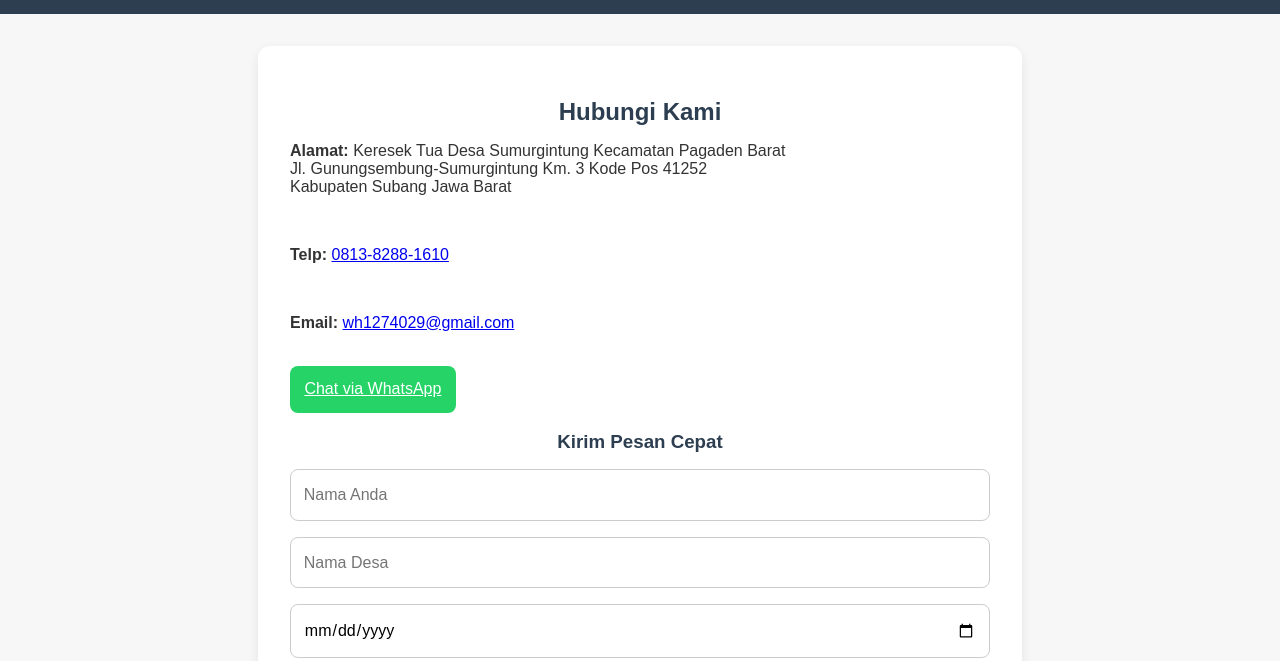
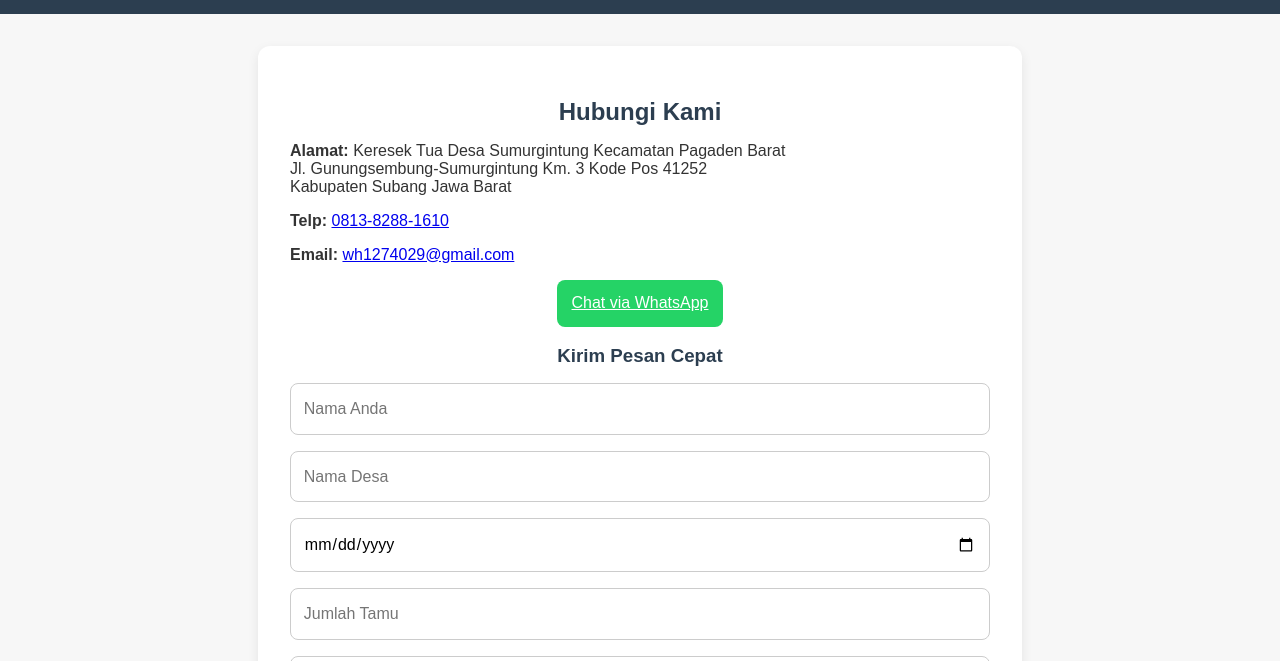
Before and after one commit to teras-desa/jasa_eo, a plain HTML site: page kontak.html in a window 1280 px wide. Shown: the part 116-777 px from the top of the page. Drawn offline with Linux system fonts and the light colour scheme.

Commit message:
Update kontak.html

```diff
--- a/kontak.html
+++ b/kontak.html
@@ -11,6 +11,9 @@
       padding: 0;
       background: #f7f7f7;
       color: #333;
+      display: flex;
+      flex-direction: column;
+      min-height: 100vh;
     }
     header {
       background: #2c3e50;
@@ -28,6 +31,10 @@
       text-decoration: underline;
     }
     main {
+      flex: 1;
+      display: flex;
+      justify-content: center;
+      align-items: flex-start;
       padding: 2rem;
     }
     footer {
@@ -41,11 +48,13 @@
     /* === STYLE KONTAK === */
     .kontak {
       max-width: 700px;
+      width: 100%;
       margin: 0 auto;
       padding: 2rem;
       background: #fff;
       border-radius: 12px;
       box-shadow: 0 4px 12px rgba(0,0,0,0.08);
+      text-align: justify; /* semua teks dalam box rata kiri-kanan */
     }
 
     .kontak h2,
@@ -112,12 +121,11 @@
     <section class="kontak">
       <h2>Hubungi Kami</h2>
       <p><strong>Alamat:</strong> Keresek Tua Desa Sumurgintung Kecamatan Pagaden Barat <br>Jl. Gunungsembung-Sumurgintung Km. 3 Kode Pos 41252 <br>Kabupaten Subang Jawa Barat</p>
-      <br>
       <p><strong>Telp:</strong> <a href="tel:081382881610">0813-8288-1610</a></p>
-      <br>
       <p><strong>Email:</strong> <a href="mailto:wh1274029@gmail.com">wh1274029@gmail.com</a></p>
-      <br>
-      <a href="https://wa.me/6281382881610" class="btn">Chat via WhatsApp</a>
+      <p style="text-align:center;">
+        <a href="https://wa.me/6281382881610" class="btn">Chat via WhatsApp</a>
+      </p>
 
       <h3>Kirim Pesan Cepat</h3>
       <form id="formKontak" class="form-kontak">
@@ -137,24 +145,15 @@
 
   <script>
     document.getElementById("formKontak").addEventListener("submit", function(e){
-      e.preventDefault(); // mencegah reload halaman
+      e.preventDefault();
 
-      // ambil data form
       let nama = document.getElementById("nama").value;
       let desa = document.getElementById("desa").value;
       let tanggal = document.getElementById("tanggal").value;
       let tamu = document.getElementById("tamu").value;
       let pesan = document.getElementById("pesan").value;
 
-      // nomor WA tujuan
       let nomor = "6281382881610";
-
-      // format pesan
       let text = `Halo Simpay Sawargi,%0ASaya ${nama} dari desa ${desa}.%0AIngin mengadakan acara pada ${tanggal} dengan tamu sekitar ${tamu} orang.%0A%0APesan: ${pesan}`;
 
-      // buka WhatsApp
-      window.open(`https://wa.me/${nomor}?text=${text}`, "_blank");
-    });
-  </script>
-</body>
-</html>
+      window.open(`https://wa
```
